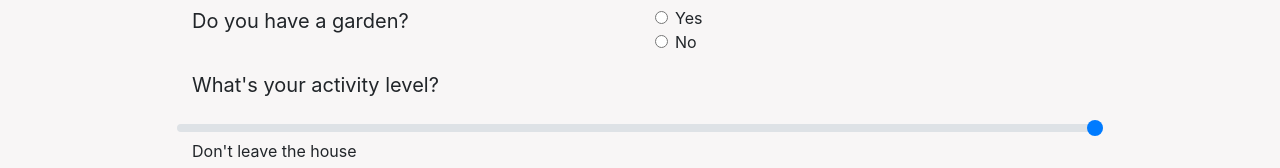
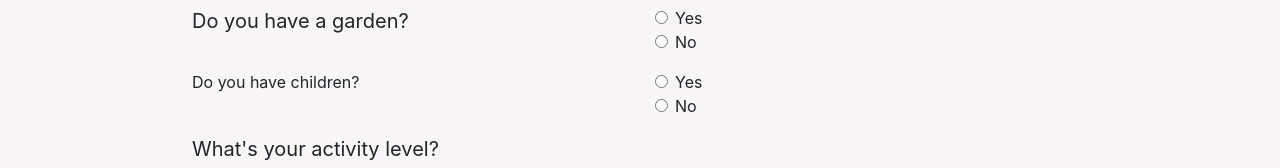
Before and after one commit to PetLoves/project-app-frontend, a React (Create React App) app: page / in a window 1280 px wide. Shown: the part 478-646 px from the top of the page. Built offline with nearby package versions, Linux system fonts and the light colour scheme.

Commit message:
Added hasChildFunc

```diff
--- a/src/components/QuizQuestion.js
+++ b/src/components/QuizQuestion.js
@@ -14,8 +14,15 @@ class QuizQuestion extends React.Component {
     this.setState({
       hasGarden: event.target.value
     });
-    console.log(`test: ${event.target.value}`);
+    console.log(`hasGarden: ${event.target.value}`);
   };
+
+  hasChildFunc = event => {
+    this.setState({
+      hasChildren: event.target.value
+    });
+    console.log(`hasChildren: ${event.target.value}`);
+  }
 
   render() {
     return (
@@ -86,7 +93,7 @@ class QuizQuestion extends React.Component {
           </div>
         </fieldset>
 
-        {/* <fieldset className="form-group">
+        <fieldset className="form-group">
           <div className="row">
             <legend className="col-form-label col-sm-6 pt-0">
               Do you have children?
@@ -96,10 +103,10 @@ class QuizQuestion extends React.Component {
                 <input
                   className="form-check-input"
                   type="radio"
-                  name="gridRadios"
+                  name="hasChildren"
                   id="gridRadios1"
-                  value="option1"
-                  checked
+                  value="1"
+                  onClick={this.hasChildFunc}
                 />
                 <label className="form-check-label" for="gridRadios1">
                   Yes
@@ -110,9 +117,10 @@ class QuizQuestion extends React.Component {
                 <input
                   className="form-check-input"
                   type="radio"
-                  name="gridRadios"
+                  name="hasChildren"
                   id="gridRadios2"
-                  value="option2"
+                  value="0"
+                  onClick={this.hasChildFunc}
                 />
                 <label className="form-check-label" for="gridRadios2">
                   No
@@ -120,7 +128,7 @@ class QuizQuestion extends React.Component {
               </div>
             </div>
           </div>
-        </fieldset> */}
+        </fieldset>
 
         {/* <div className="row">
           <label className="form-check-label" for="defaultCheck1">
```
